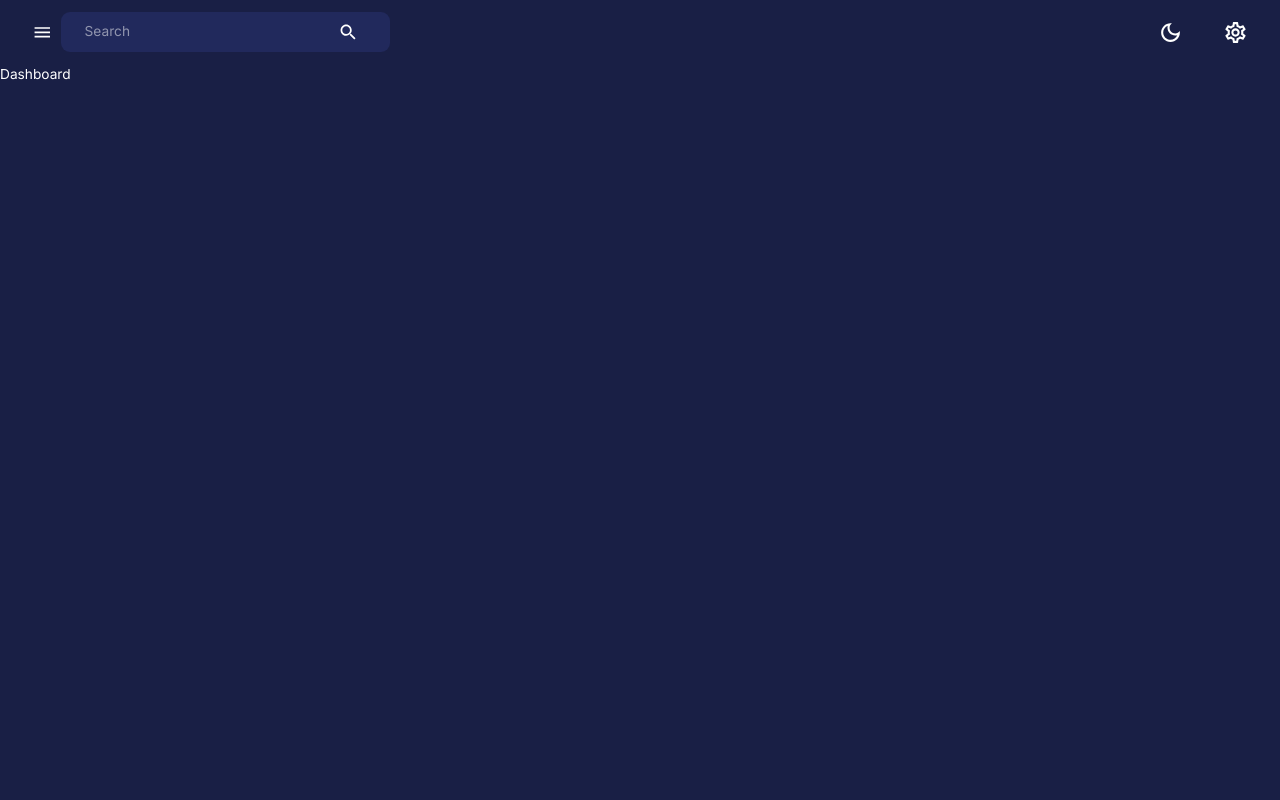
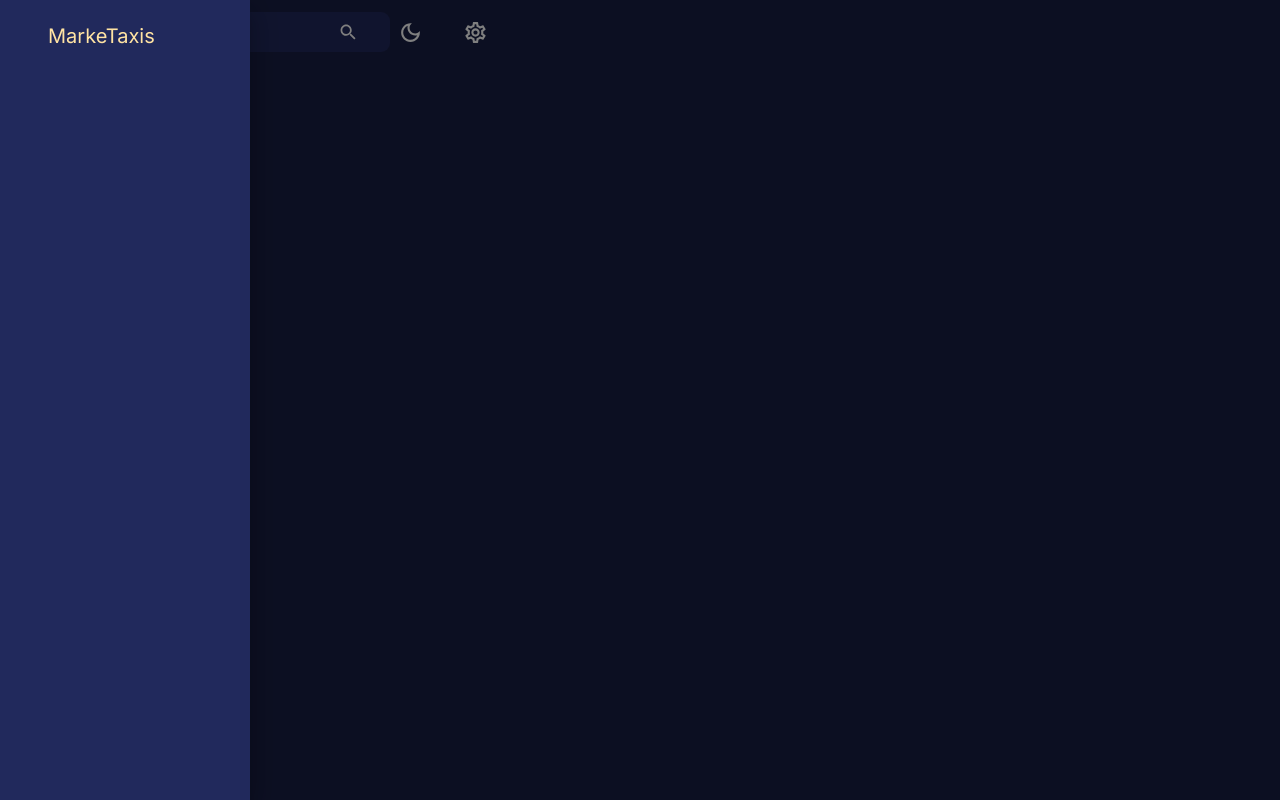
Before and after one commit to D3Rkness/DashboardApp, a React (Create React App) app in the folder client/: page /dashboard in a window 1280 px wide. Built offline with nearby package versions, Linux system fonts and the light colour scheme.

Commit message:
Sidebar Implementation

```diff
--- /dev/null
+++ b/client/src/components/Sidebar.jsx
@@ -0,0 +1,120 @@
+import React from 'react'
+import { Box, Divider, Drawer, IconButton, List, ListItem, ListItemIcon, ListItemButton, ListItemText, Typography, useTheme } from '@mui/material'
+import { SettingsOutlined, ChevronLeft, ChevronRightOutlined, HomeOutlined, ShoppingCartOutlined, ReceiptLongOutlined, PublicOutlined, PointOfSaleOutlined, TodayOutlined, CalendarMonthOutlined, AdminPanelSettingsOutlined, TrendingUpOutlined, PieChartOutlined, Groups2Outlined, Receipt } from '@mui/icons-material'
+import { useEffect, useState } from 'react'
+import { useLocation, useNavigate } from 'react-router-dom'
+import FlexBetween from './FlexBetween'
+import profileImage from 'assets/profile.jpg'
+
+const navItems = [
+    {
+        text: "Dashboard",
+        icon: <HomeOutlined />,
+    },
+    {
+        text: "Client Facing",
+        icon: null,
+    },
+    {
+        text: "Products",
+        icon: <ShoppingCartOutlined />,
+    },
+    {
+        text: "Customers",
+        icon: <Groups2Outlined />,
+    },
+    {
+        text: "Transactions",
+        icon: <ReceiptLongOutlined />,
+    },
+    {
+        text: "Geography",
+        icon: <PublicOutlined />,
+    },
+    {
+        text: "Sales",
+        icon: null,
+    },
+    {
+        text: "Overview",
+        icon: <PointOfSaleOutlined />,
+    },
+    {
+        text: "Daily",
+        icon: <TodayOutlined />,
+    },
+    {
+        text: "Monthly",
+        icon: <CalendarMonthOutlined />,
+    },
+    {
+        text: "Breakdown",
+        icon: <PieChartOutlined />,
+    },
+    {
+        text: "Management",
+        icon: null,
+    },
+    {
+        text: "Admin",
+        icon: <AdminPanelSettingsOutlined />,
+    },
+    {
+        text: "Performance",
+        icon: <TrendingUpOutlined />,
+    },
+]
+
+const Sidebar = ({ isSidebarOpen, setIsSidebarOpen, isNonMobile, drawerWidth }) => {
+    const { pathname } = useLocation();
+    const [active, setActive] = useState("");
+    const navigate = useNavigate();
+    const theme = useTheme();
+
+    useEffect(() => {
+        setActive(pathname.substring(1));
+    }, [pathname])
+
+    return <Box component="nav">
+        { isSidebarOpen && (
+            <Drawer
+                open = {isSidebarOpen}
+                onClose = {() => setIsSidebarOpen(false)}
+                varient = "persistent"
+                anchor = "left"
+                sx={{
+                    width: drawerWidth,
+                    flexShrink: 0,
+                    '& .MuiDrawer-paper': {
+                        width: drawerWidth,
+                        boxSizing: 'border-box',
+                        background: theme.palette.background.alt,
+                        color: theme.palette.secondary[200],
+                        borderWidth: isNonMobile ? 0: "2px"
+                    }
+                }}
+            >
+                <Box width="100%">
+                    <Box m="1.5rem 2rem 2rem 3rem">
+                        <FlexBetween color={theme.palette.secondary.main}>
+                            <Box display="flex" alignItems="center" gap="0.5rem">
+                                <Typography variant="h4">MarkeTaxis</Typography>
+                            </Box>
+                            {!isNonMobile && (
+                                <IconButton onClick={() => setIsSidebarOpen(false)}>
+                                    <ChevronLeft />
+                                </IconButton>
+                            )}
+                        </FlexBetween>
+                    </Box>
+                    <List>
+
+                    </List>
+                </Box>
+
+            </Drawer>
+            )}
+    </Box>
+}
+
+export default Sidebar
--- a/client/src/scenes/layout/index.jsx
+++ b/client/src/scenes/layout/index.jsx
@@ -3,13 +3,25 @@ import { Box, useMediaQuery } from '@mui/material';
 import { useSelector } from 'react-redux';
 import { Outlet } from 'react-router-dom';
 import Navbar from 'components/Navbar';
+import Sidebar from 'components/Sidebar';
 
 const Layout = () => {
-
+    const isNonMobile = useMediaQuery('(min-width: 600px)');
+    const [isSidebarOpen, setIsSidebarOpen] = useState(true);
     return (
-        <Box width="100%" height="100%">
+        <Box display={isNonMobile ? "flex" : "block"} width="100%" height="100%">
+            <Sidebar
+                isSidebarOpen={isSidebarOpen}
+                setIsSidebarOpen={setIsSidebarOpen}
+                isNonMobile={isNonMobile}
+                drawerWidth="250px"
+            />
             <Box>
-                <Navbar />
+                <Navbar
+                    isSidebarOpen={isSidebarOpen}
+                    setIsSidebarOpen={setIsSidebarOpen}
+                    isNonMobile={isNonMobile}
+                />
                 <Outlet />
             </Box>
         </Box>
```
